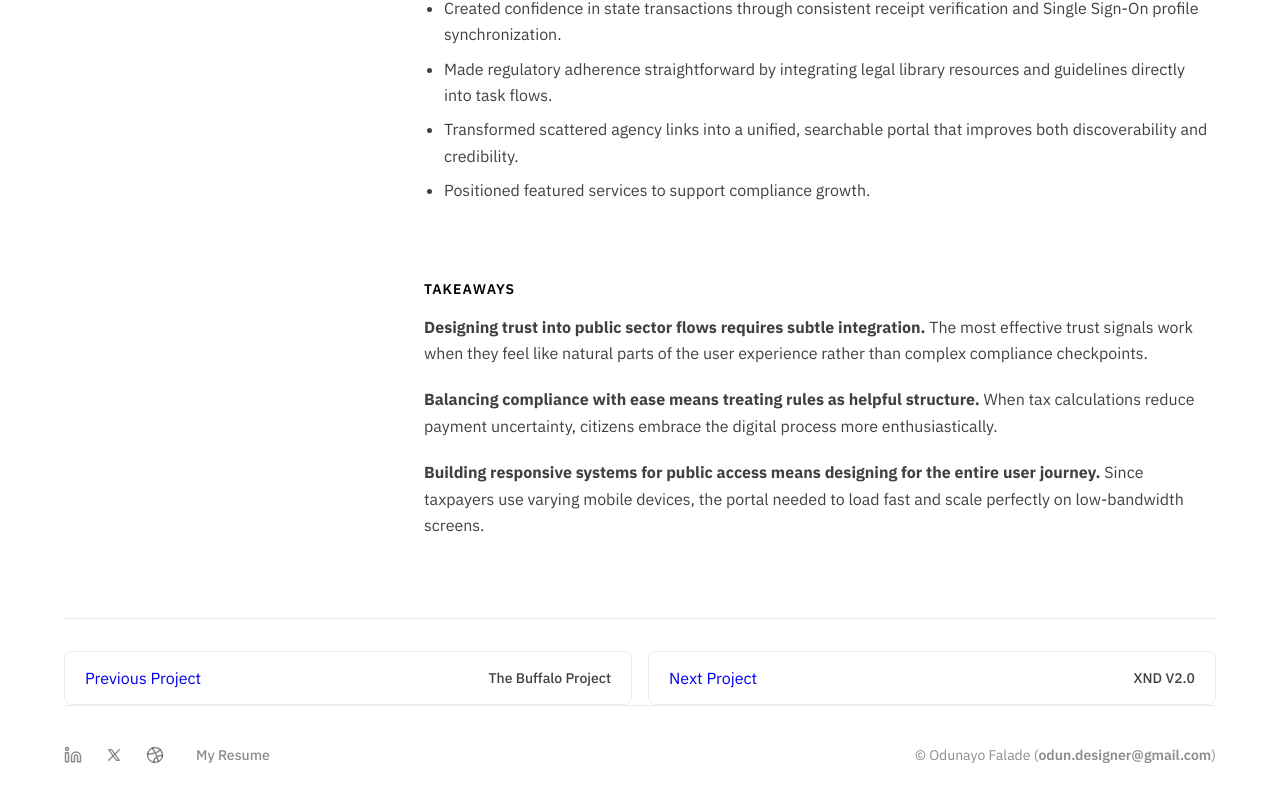
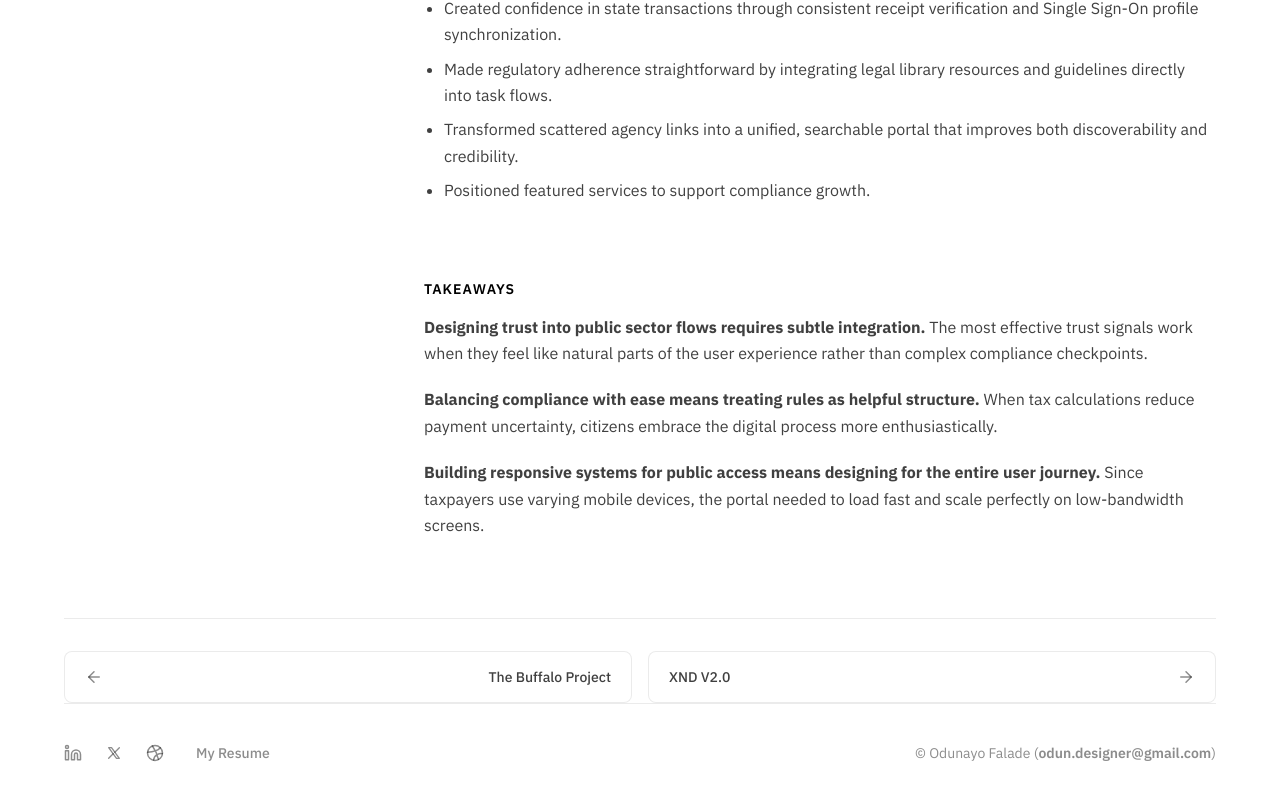
Before and after one commit to AniFUD/portfolio-project, a React (Vite) app: page /selected-work/lagos-revenue-portal in a window 1280 px wide. Shown: the part 4482-5284 px from the top of the page. Built offline with nearby package versions, Linux system fonts and the light colour scheme.

Commit message:
auto-sync: modifications on 2026-07-13 16:47:52

```diff
--- a/src/pages/case-studies/LagosRevenuePortal.jsx
+++ b/src/pages/case-studies/LagosRevenuePortal.jsx
@@ -218,12 +218,22 @@ export default function LagosRevenuePortal() {
       {/* Bottom Navigation */}
       <footer className="case-study-nav">
         <Link to="/selected-work/assets" className="case-study-nav-btn prev">
-          <span className="case-study-nav-lbl">Previous Project</span>
+          <span className="case-study-nav-arrow">
+            <svg width="18" height="18" viewBox="0 0 24 24" fill="none" stroke="currentColor" strokeWidth="2" strokeLinecap="round" strokeLinejoin="round">
+              <line x1="19" y1="12" x2="5" y2="12"></line>
+              <polyline points="12 19 5 12 12 5"></polyline>
+            </svg>
+          </span>
           <span className="case-study-nav-title">The Buffalo Project</span>
         </Link>
         <Link to="/selected-work/xnd" className="case-study-nav-btn next">
-          <span className="case-study-nav-lbl">Next Project</span>
           <span className="case-study-nav-title">XND V2.0</span>
+          <span className="case-study-nav-arrow">
+            <svg width="18" height="18" viewBox="0 0 24 24" fill="none" stroke="currentColor" strokeWidth="2" strokeLinecap="round" strokeLinejoin="round">
+              <line x1="5" y1="12" x2="19" y2="12"></line>
+              <polyline points="12 5 19 12 12 19"></polyline>
+            </svg>
+          </span>
         </Link>
       </footer>
 
--- a/src/pages/case-studies/Xnd.jsx
+++ b/src/pages/case-studies/Xnd.jsx
@@ -230,12 +230,22 @@ export default function Xnd() {
       {/* Bottom Navigation */}
       <footer className="case-study-nav">
         <Link to="/selected-work/lagos-revenue-portal" className="case-study-nav-btn prev">
-          <span className="case-study-nav-lbl">Previous Project</span>
+          <span className="case-study-nav-arrow">
+            <svg width="18" height="18" viewBox="0 0 24 24" fill="none" stroke="currentColor" strokeWidth="2" strokeLinecap="round" strokeLinejoin="round">
+              <line x1="19" y1="12" x2="5" y2="12"></line>
+              <polyline points="12 19 5 12 12 5"></polyline>
+            </svg>
+          </span>
           <span className="case-study-nav-title">Lagos Revenue Portal</span>
         </Link>
         <Link to="/selected-work/techpay" className="case-study-nav-btn next">
-          <span className="case-study-nav-lbl">Next Project</span>
           <span className="case-study-nav-title">Techpay</span>
+          <span className="case-study-nav-arrow">
+            <svg width="18" height="18" viewBox="0 0 24 24" fill="none" stroke="currentColor" strokeWidth="2" strokeLinecap="round" strokeLinejoin="round">
+              <line x1="5" y1="12" x2="19" y2="12"></line>
+              <polyline points="12 5 19 12 12 19"></polyline>
+            </svg>
+          </span>
         </Link>
       </footer>
 
```
